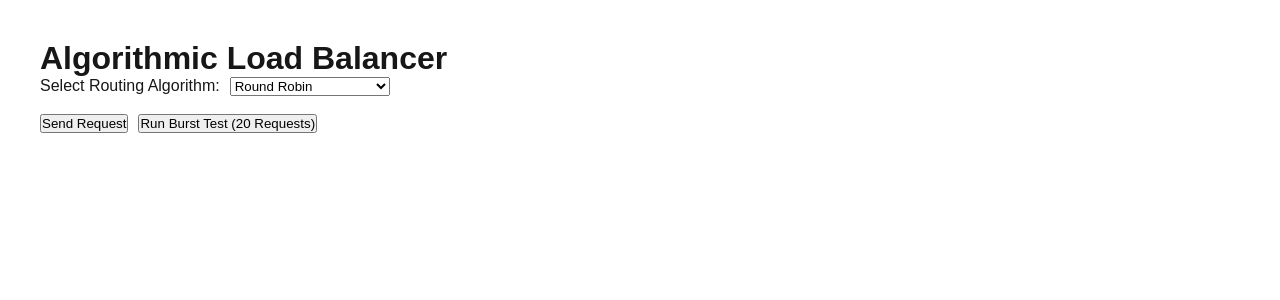
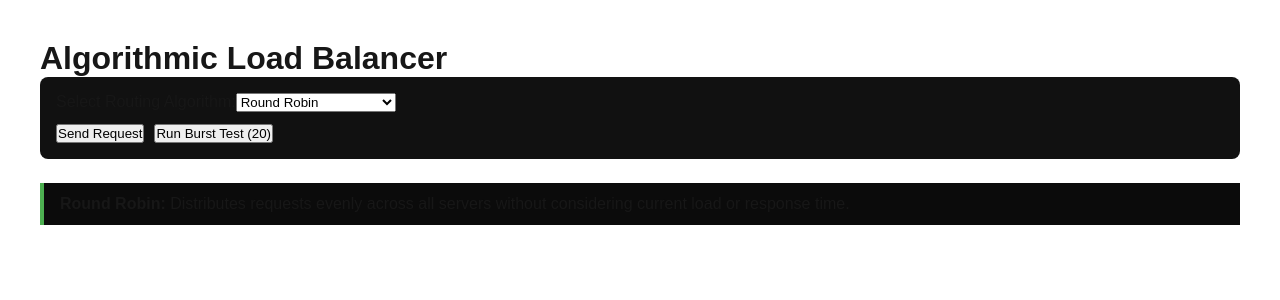
Before and after one commit to Dhvani16/Algorithmic-Load-Balancer, a Next.js app in the folder frontend/: page / in a window 1280 px wide. Shown: the top 300 px of the page. Built offline with nearby package versions, Linux system fonts and the light colour scheme.

Commit message:
UI polish, removed raw response output, added algorithm explanations

```diff
--- a/frontend/pages/index.js
+++ b/frontend/pages/index.js
@@ -1,10 +1,14 @@
 import { useState } from "react";
+import styles from "../styles/Home.module.css";
 
 export default function Home() {
   const [algorithm, setAlgorithm] = useState("roundrobin");
   const [response, setResponse] = useState(null);
   const [metrics, setMetrics] = useState(null);
   const [loading, setLoading] = useState(false);
+  const handleChange = (e) => {
+    setAlgorithm(e.target.value);
+  };
 
   async function sendRequest() {
     setLoading(true);
@@ -59,34 +63,23 @@ export default function Home() {
     <div style={{ padding: "40px", fontFamily: "Arial" }}>
       <h1>Algorithmic Load Balancer</h1>
 
+      <section className={styles.controls}>
         <label>
           Select Routing Algorithm:
-        <select
-          value={algorithm}
-          onChange={(e) => setAlgorithm(e.target.value)}
-          style={{ marginLeft: "10px" }}
-        >
+          <select value={algorithm} onChange={handleChange}>
             <option value="roundrobin">Round Robin</option>
             <option value="least">Least Connections</option>
             <option value="weighted">Weighted Round Robin</option>
           </select>
         </label>
 
-      <br /><br />
-
-      <button onClick={sendRequest} disabled={loading}>
-        {loading ? "Routing..." : "Send Request"}
+        <div className={styles.buttons}>
+          <button onClick={sendRequest}>Send Request</button>
+          <button onClick={() => sendBurstRequests(20)}>
+            Run Burst Test (20)
           </button>
-
-      <button
-        onClick={() => sendBurstRequests(20)}
-        disabled={loading}
-        style={{ marginLeft: "10px" }}
-      >
-        Run Burst Test (20 Requests)
-      </button>
-
-      <br /><br />
+        </div>
+      </section>
 
       {/*response && (
         <details style={{ marginTop: "20px" }}>
@@ -96,6 +89,29 @@ export default function Home() {
           </pre>
         </details>
       )*/}
+
+      <section className={styles.explanation}>
+        {algorithm === "roundrobin" && (
+          <p>
+            <strong>Round Robin:</strong> Distributes requests evenly across all servers
+            without considering current load or response time.
+          </p>
+        )}
+
+        {algorithm === "least" && (
+          <p>
+            <strong>Least Connections:</strong> Routes traffic to the server with the
+            fewest active requests, improving performance under uneven load.
+          </p>
+        )}
+
+        {algorithm === "weighted" && (
+          <p>
+            <strong>Weighted Round Robin:</strong> Allocates requests based on predefined
+            server capacity weights.
+          </p>
+        )}
+      </section>
 
       {metrics && (
         <div style={{ marginTop: "40px" }}>
--- /dev/null
+++ b/frontend/styles/Home.module.css
@@ -0,0 +1,19 @@
+.controls {
+  background: #111;
+  padding: 16px;
+  border-radius: 8px;
+  margin-bottom: 24px;
+}
+
+.buttons {
+  margin-top: 12px;
+  display: flex;
+  gap: 10px;
+}
+
+.explanation {
+  background: #0b0b0b;
+  padding: 12px 16px;
+  border-left: 4px solid #4caf50;
+  margin-bottom: 20px;
+}
```
Lines whose indentation alone changed are shown as unchanged.
